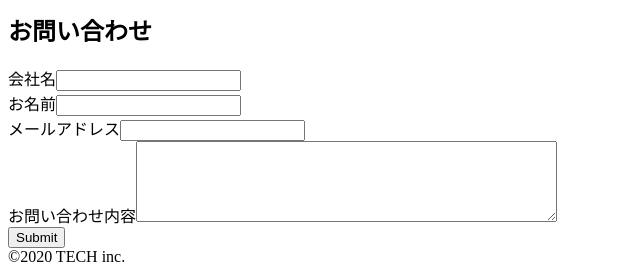
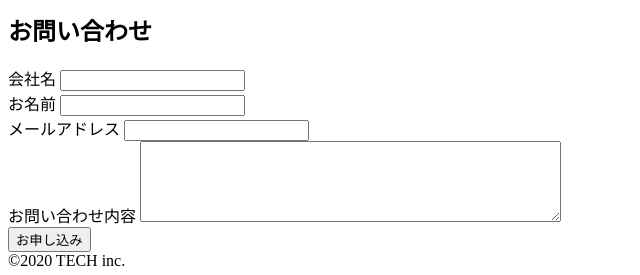
Before and after one commit to ckckdo/20210826suzutani, a plain HTML site: page index.html in a window 1280 px wide. Shown: the part 808-1083 px from the top of the page, 0-640 px from the left. Drawn offline with Linux system fonts and the light colour scheme.

Commit message:
label submit修正

```diff
--- a/index.html
+++ b/index.html
@@ -55,12 +55,15 @@
     <section>
       <h2>お問い合わせ</h2>
       <form action="#" method="POST">
-        <label>
-          会社名<input type="text" name="company"><br>
-          お名前<input type="text" name="name"><br>
-          メールアドレス<input type="email"><br>
-          お問い合わせ内容<textarea name="tectarea" cols="50" rows="5"></textarea><br>
-          <input type="submit">
+        <label for="company">会社名</label>
+          <input type="text" name="company" id="company"><br>
+          <label for="name">お名前</label>
+          <input type="text" name="name" id="name"><br>
+          <label for="email">メールアドレス</label>
+          <input type="email" id="email"><br>
+          <label for="textarea">お問い合わせ内容</label>
+          <textarea name="textarea" cols="50" rows="5" id="textarea"></textarea><br>
+          <input type="submit" value="お申し込み">
         </label>
       </form>
     </section>
```
